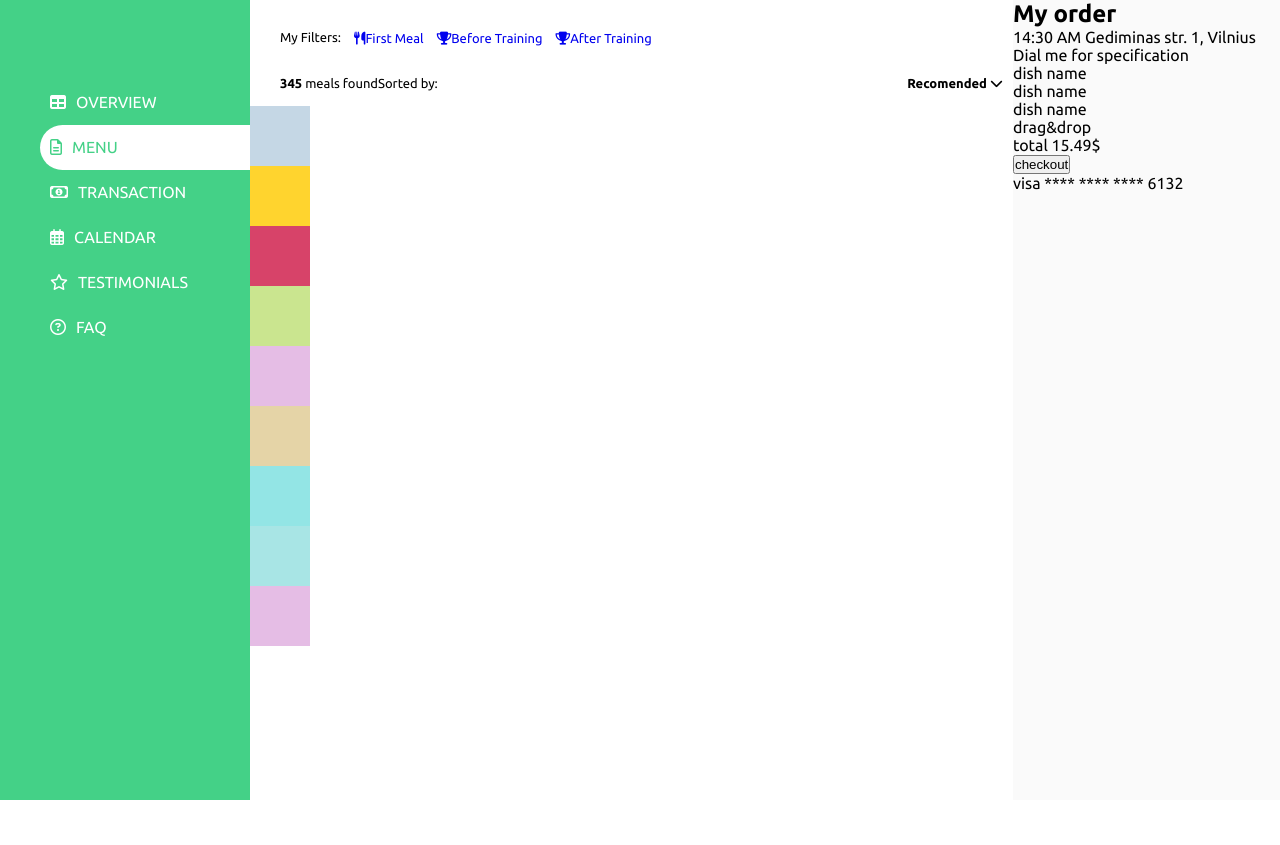
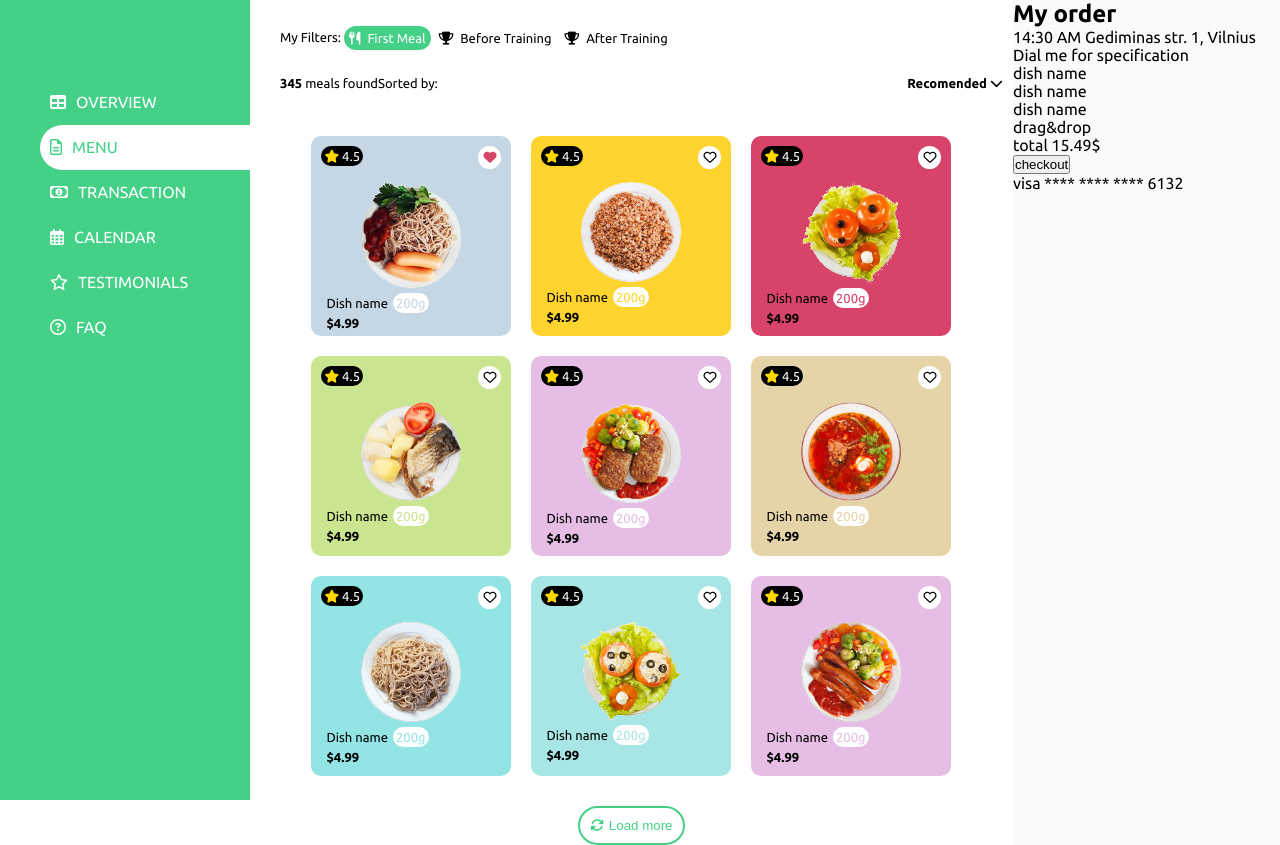
Before and after one commit to simkaz12/Friday_Challange3-Food-Delivery, a website: page index.html in a window 1280 px wide. Before the commit the page ends 800 px from the top, so only its background shows below. Drawn offline with Linux system fonts and the light colour scheme; files whose address does not match are found by name.

Commit message:
main-content

```diff
--- a/css/base/layout.css
+++ b/css/base/layout.css
@@ -19,7 +19,7 @@ nav {
 nav > a {
    color: #fff;
    text-transform: uppercase;
-   /*padding: 30px;*/
+
 
 }
 nav i {
@@ -51,6 +51,23 @@ a:hover {
 .virsus {
    padding: 15px 0 0 30px;
 }
+.meal {
+   color: #000;
+   padding: 5px;
+}
+.first {
+   color: #fff;
+   background-color: var(--main-color);
+   border-radius: 12px;
+}
+.icona {
+   padding-right: 7px;
+}
+.meal:hover {
+   color: #fff;
+   background-color: #DAF6E7;
+   border-radius: 12px;
+}
 .virsus, .apacia {
    line-height: 45px;
    vertical-align: middle;
@@ -62,9 +79,22 @@ a:hover {
    float: right;
    padding: 0 10px 0 0;
 }
+.dishes {
+   display: flex;
+   flex-wrap: wrap;
+   padding: 20px;
+   justify-content: center;
+}
+.dishes img {
+   width: 100px;
+}
  .dish1, .dish2, .dish3, .dish4, .dish5, .dish6, .dish7, .dish8, .dish9 {
-    height: 60px;
-    width: 60px;
+    height: 200px;
+    width: 200px;
+    margin: 10px;
+    border-radius: 5%;
+    color: #fff;
+    display: inline-block;
  }
  .dish1 {
     background-color: var(--food-color1);
@@ -94,6 +124,84 @@ a:hover {
  .dish9 {
     background-color: var(--food-color9);
  }
+ .food {
+   margin: 3px calc(50% - 50px);
+ }
+ .star {
+   color: gold;
+ }
+ .full-heart {
+   color: var(--food-color3);
+
+ }
+ .full-heart, .heart{
+   background-color: #fff;
+   padding: 5px;
+   border-radius: 13px;
+   float: right;
+   margin: 10px 10px;
+
+ }
+ .heart {
+   color: #000;
+ }
+ .rate {
+   background-color: black;
+   padding: 3px;
+   border-radius: 20px;
+   float: left;
+   margin: 10px  10px;
+ }
+ .aprasas {
+   color: #000;
+   line-height: 20px;
+   padding-left: 15px;
+
+ }
+ .gram1, .gram2, .gram3, .gram4, .gram5, .gram6, .gram7, .gram8, .gram9 {
+   background-color: #fff;
+   padding: 3px;
+   border-radius: 15px;
+   margin: 0 5px;
+ }
+ .gram1 {
+   color: var(--food-color1);
+ }
+ .gram2 {
+   color: var(--food-color2);
+ }
+ .gram3 {
+   color: var(--food-color3);
+ }
+ .gram4 {
+   color: var(--food-color4);
+ }
+ .gram5 {
+   color: var(--food-color5);
+ }
+ .gram6 {
+   color: var(--food-color6);
+ }
+ .gram7 {
+   color: var(--food-color7);
+ }
+ .gram8 {
+   color: var(--food-color8);
+ }
+ .gram9 {
+   color: var(--food-color9);
+ }
+ .button {
+   background-color: #fff;
+   color: var(--main-color);
+   border: 2px solid var(--main-color);
+   padding: 10px;
+   border-radius: 20px;
+   margin-left: calc(50% - 53px);
+ }
+ .reload {
+   padding-right: 5px;
+ }
  .order {
     background-color: var(--uzsakymo);
     width: 350px;
--- a/index.html
+++ b/index.html
@@ -28,22 +28,23 @@
     </section>
     <main class="main-content">
         <div class="virsus">
-            </i>My Filters: <a href="#"><i class="fa-solid fa-utensils"></i>First Meal</a> <a href="#"><i class="fa-solid fa-trophy"></i>Before Training</a> <a href="#"><i class="fa-solid fa-trophy"></i>After Training</a>
+            </i>My Filters: <a class="first meal" href="#"><i class="fa-solid fa-utensils icona"></i>First Meal</a> <a class="meal" href="#"><i class="fa-solid fa-trophy icona"></i>Before Training</a> <a class="meal" href="#"><i class="fa-solid fa-trophy icona"></i>After Training</a>
         </div>
         <div class="apacia">
             <span><b>345</b> meals found</span><span>Sorted by: <span class="recom"><b>Recomended</b> <i class="fa-solid fa-chevron-down"></i></span></span>
         </div>
         <div class="dishes">
-            <div class="dish1"></div>
-            <div class="dish2"></div>
-            <div class="dish3"></div>
-            <div class="dish4"></div>
-            <div class="dish5"></div>
-            <div class="dish6"></div>
-            <div class="dish7"></div>
-            <div class="dish8"></div>
-            <div class="dish9"></div>
+            <div class="dish1"><span class="rate"><i class="fa-solid fa-star star"></i> 4.5</span><i class="fa-solid fa-heart full-heart"></i><img class="food" src="/img/food-1.webp" alt="#"><div class="aprasas"><span>Dish name</span><span class="gram1">200g</span><span><br><b>$4.99</b></span></div></div>
+            <div class="dish2"><span class="rate"><i class="fa-solid fa-star star"></i> 4.5</span><i class="fa-regular fa-heart heart"></i><img class="food" src="/img/food-2.webp" alt="#"><div class="aprasas"><span>Dish name</span><span class="gram2">200g</span><span><br><b>$4.99</b></span></div></div>
+            <div class="dish3"><span class="rate"><i class="fa-solid fa-star star"></i> 4.5</span><i class="fa-regular fa-heart heart"></i><img class="food" src="/img/food-3.webp" alt="#"><div class="aprasas"><span>Dish name</span><span class="gram3">200g</span><span><br><b>$4.99</b></span></div></div>
+            <div class="dish4"><span class="rate"><i class="fa-solid fa-star star"></i> 4.5</span><i class="fa-regular fa-heart heart"></i><img class="food" src="/img/food-4.webp" alt="#"><div class="aprasas"><span>Dish name</span><span class="gram4">200g</span><span><br><b>$4.99</b></span></div></div>
+            <div class="dish5"><span class="rate"><i class="fa-solid fa-star star"></i> 4.5</span><i class="fa-regular fa-heart heart"></i><img class="food" src="/img/food-5.webp" alt="#"><div class="aprasas"><span>Dish name</span><span class="gram5">200g</span><span><br><b>$4.99</b></span></div></div>
+            <div class="dish6"><span class="rate"><i class="fa-solid fa-star star"></i> 4.5</span><i class="fa-regular fa-heart heart"></i><img class="food" src="/img/food-6.webp" alt="#"><div class="aprasas"><span>Dish name</span><span class="gram6">200g</span><span><br><b>$4.99</b></span></div></div>
+            <div class="dish7"><span class="rate"><i class="fa-solid fa-star star"></i> 4.5</span><i class="fa-regular fa-heart heart"></i><img class="food" src="/img/food-7.webp" alt="#"><div class="aprasas"><span>Dish name</span><span class="gram7">200g</span><span><br><b>$4.99</b></span></div></div>
+            <div class="dish8"><span class="rate"><i class="fa-solid fa-star star"></i> 4.5</span><i class="fa-regular fa-heart heart"></i><img class="food" src="/img/food-8.webp" alt="#"><div class="aprasas"><span>Dish name</span><span class="gram8">200g</span><span><br><b>$4.99</b></span></div></div>
+            <div class="dish9"><span class="rate"><i class="fa-solid fa-star star"></i> 4.5</span><i class="fa-regular fa-heart heart"></i><img class="food" src="/img/food-9.webp" alt="#"><div class="aprasas"><span>Dish name</span><span class="gram9">200g</span><span><br><b>$4.99</b></span></div></div>
         </div>
+        <button class="button"><i class="fa-solid fa-rotate reload"></i>Load more</button>
     </main>
     <section class="order">
         <header>
```
